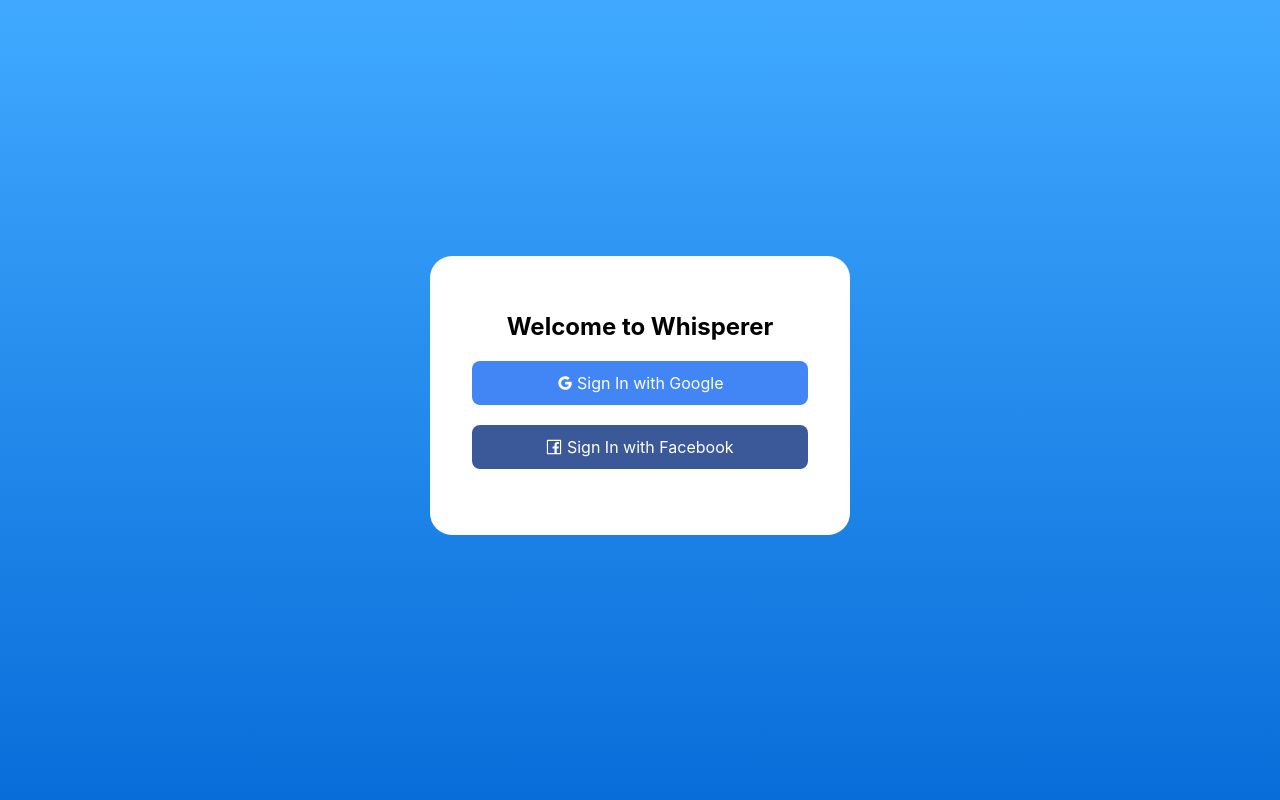
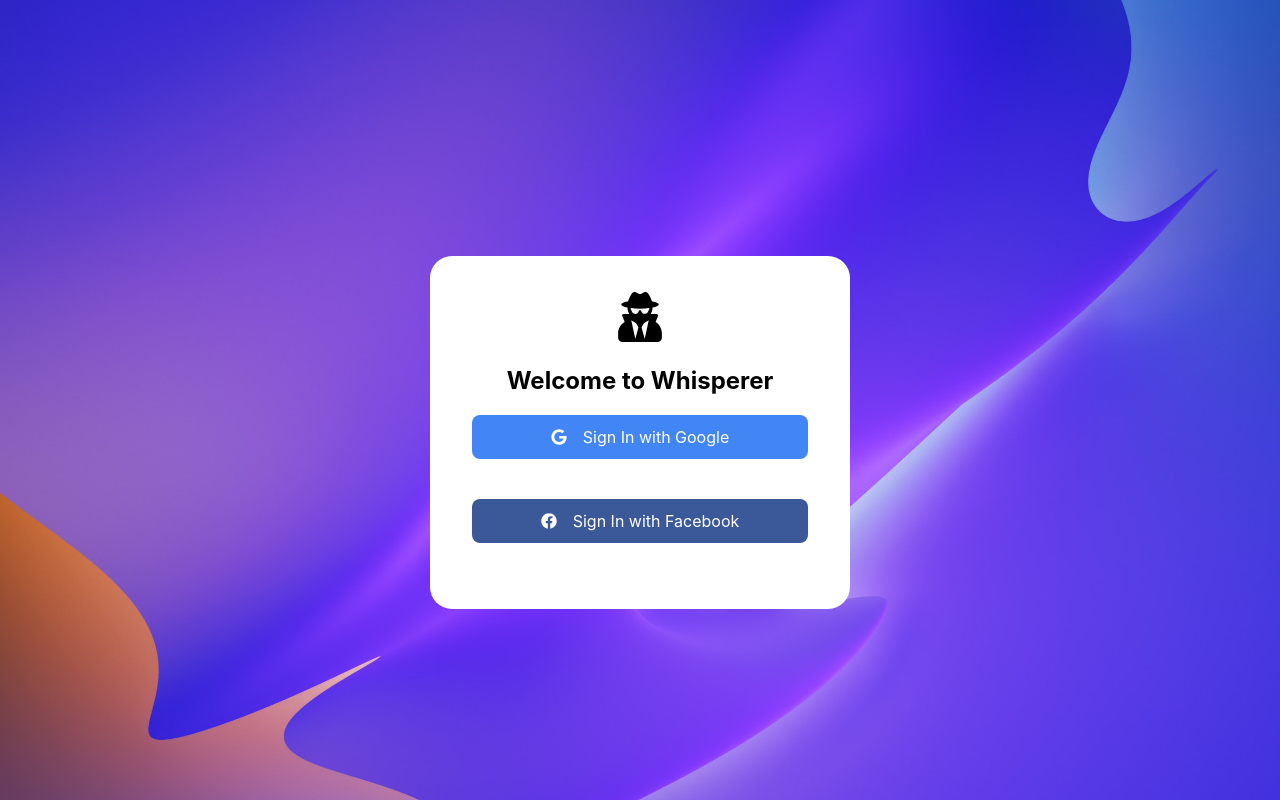
Before and after one commit to bitensam/whisperer-chatapp, a React (Create React App) app: page / in a window 1280 px wide. Built offline with nearby package versions, Linux system fonts and the light colour scheme.

Commit message:
Add firebase config

```diff
--- a/package.json
+++ b/package.json
@@ -12,6 +12,7 @@
     "react": "^16.13.1",
     "react-chat-engine": "^1.8.10",
     "react-dom": "^16.13.1",
+    "react-icons": "^4.2.0",
     "react-router-dom": "^5.2.0",
     "react-scripts": "3.4.3",
     "web-vitals": "^1.0.1"
--- /dev/null
+++ b/src/components/Login/Login.css
@@ -0,0 +1,72 @@
+/* Login Page */
+
+.login-page {
+  background-repeat: no-repeat;
+  background-size: cover;
+  position: absolute;
+  top: 0px;
+  bottom: 0px;
+  left: 0px;
+  right: 0px;
+}
+
+.login-card {
+  position: relative;
+  top: calc(50vh - 144px);
+  left: calc(50vw - 210px);
+  padding-top: 36px;
+  padding-bottom: 66px;
+  width: 420px;
+  text-align: center;
+  background-color: white;
+  border-radius: 22px;
+  display: flex;
+  flex-direction: column;
+  align-items: center;
+}
+
+.login-card-logo svg{
+  width: 100px;
+  height: 50px;
+}
+
+.login-button {
+  cursor: pointer;
+  color: white;
+  padding: 12px;
+  border-radius: 8px;
+  display: inline-block;
+  width: 80%;
+  display: flex;
+  align-items: center;
+  justify-content: center;
+}
+
+.login-button svg {
+  margin-right: 16px;
+}
+
+.facebook {
+  background-color: #3b5998;
+}
+
+.google {
+  background-color: #4285f4;
+  color: white;
+}
+
+.loading-container {
+  position: absolute;
+  top: 0px;
+  bottom: 0px;
+  left: 0px;
+  right: 0px;
+  background-color: rgb(255, 255, 255, 0.22);
+}
+
+.loading-icon {
+  font-size: 66px;
+  position: relative;
+  left: calc(50vw - 33px);
+  top: calc(50vh - 22px);
+}
--- a/src/components/Login/Login.js
+++ b/src/components/Login/Login.js
@@ -1,18 +1,25 @@
 import React from 'react';
-import { GoogleOutlined, FacebookOutlined } from '@ant-design/icons';
+import { FaUserSecret, FaFacebook, FaGoogle } from 'react-icons/fa';
+import loginBackground from '../../images/fakurian-design-bexwsdM5BCw-unsplash.jpg';
+import './Login.css';
 
 const Login = () => {
   return (
-    <div id="login-page" className="login-page">
+    <div id="login-page" className="login-page"
+      style={{ backgroundImage: `url(${loginBackground})` }}
+    >
       <div id="login-card" className="login-card">
+        <div className='login-card-logo'>
+          <FaUserSecret />
+        </div>
         <h2>Welcome to Whisperer</h2>
         <div className="login-button google">
-          <GoogleOutlined/> Sign In with Google
+          <FaGoogle /> Sign In with Google
         </div>
         <br />
         <br />
         <div className="login-button facebook">
-          <FacebookOutlined/> Sign In with Facebook
+          <FaFacebook /> Sign In with Facebook
         </div>
       </div>
     </div>
--- a/src/index.css
+++ b/src/index.css
@@ -44,60 +44,3 @@
   width: 0; /* Remove scrollbar space */
   background: transparent; /* Optional: just make scrollbar invisible */
 }
-
-/* Login Page */
-
-.login-page {
-  background-image: linear-gradient(#40a9ff, #096dd9);
-  position: absolute;
-  top: 0px;
-  bottom: 0px;
-  left: 0px;
-  right: 0px;
-}
-
-.login-card {
-  position: relative;
-  top: calc(50vh - 144px);
-  left: calc(50vw - 210px);
-  padding-top: 36px;
-  padding-bottom: 66px;
-  width: 420px;
-  text-align: center;
-  background-color: white;
-  border-radius: 22px;
-}
-
-.login-button {
-  cursor: pointer;
-  color: white;
-  padding: 12px;
-  border-radius: 8px;
-  display: inline-block;
-  width: 80%;
-}
-
-.facebook {
-  background-color: #3b5998;
-}
-
-.google {
-  background-color: #4285f4;
-  color: white;
-}
-
-#loading-container {
-  position: absolute;
-  top: 0px;
-  bottom: 0px;
-  left: 0px;
-  right: 0px;
-  background-color: rgb(255, 255, 255, 0.22);
-}
-
-#loading-icon {
-  font-size: 66px;
-  position: relative;
-  left: calc(50vw - 33px);
-  top: calc(50vh - 22px);
-}
```
Also changed, not shown: src/Firebase/Firebase.js (added, +13 -0 lines), src/images/fakurian-design-bexwsdM5BCw-unsplash.jpg (added), 1 other file (tests, documents, lock files or other folders).
